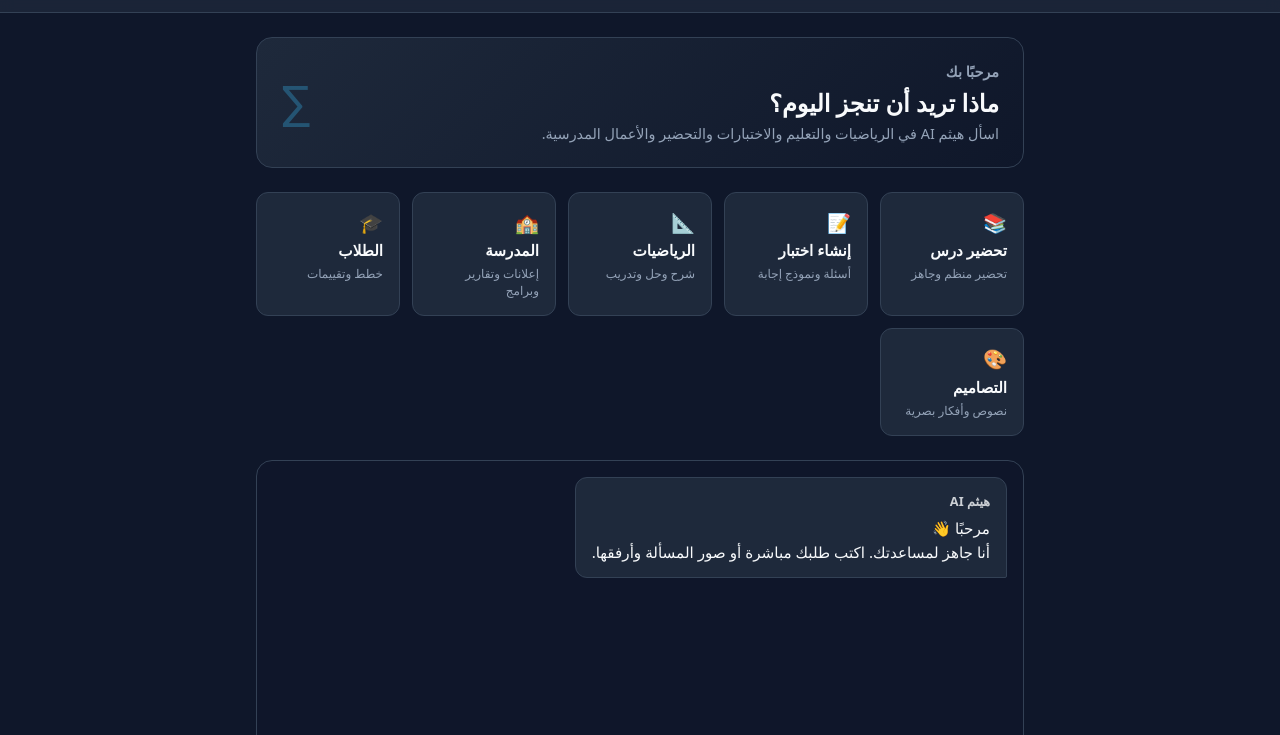
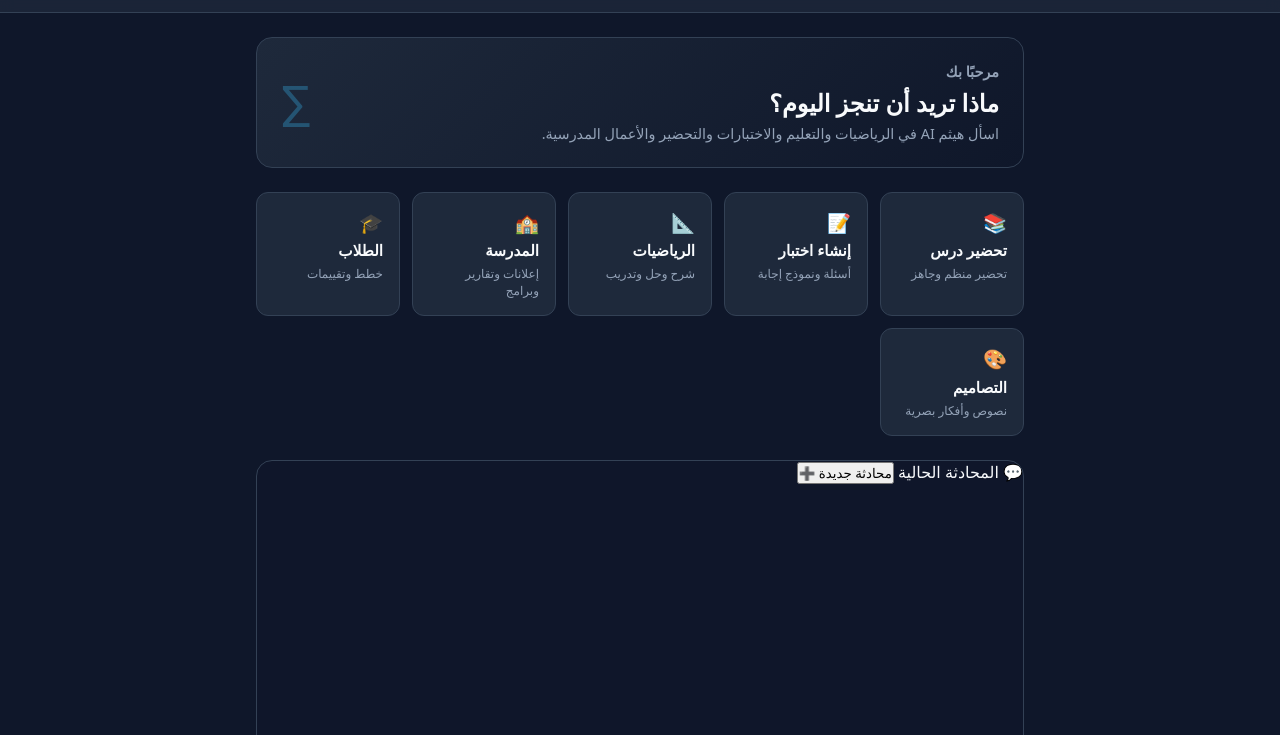
Before and after one commit to algosalayhaitham-cyber/haitham-assisstant, a plain HTML site: page index.html in a window 1280 px wide. Shown: the part 65-800 px from the top of the page. Drawn offline with nearby package versions, Linux system fonts and the light colour scheme.

Commit message:
Update index.html

```diff
--- a/index.html
+++ b/index.html
@@ -45,9 +45,13 @@
     </section>
 
     <section class="chat">
+      <div class="chat-header">
+        <span>💬 المحادثة الحالية</span>
+        <button id="clearChatBtn" class="clear-chat-btn">محادثة جديدة ➕</button>
+      </div>
+
       <div id="messages" class="messages">
-        <div class="msg ai"><b>هيثم AI</b><p>مرحبًا 👋<br>أنا جاهز لمساعدتك. اكتب طلبك مباشرة أو صور المسألة وأرفقها.</p></div>
-      </div>
+        </div>
 
       <div id="imagePreviewContainer" class="image-preview-container" style="display: none;">
         <img id="imagePreview" src="" alt="المعاينة">
```
